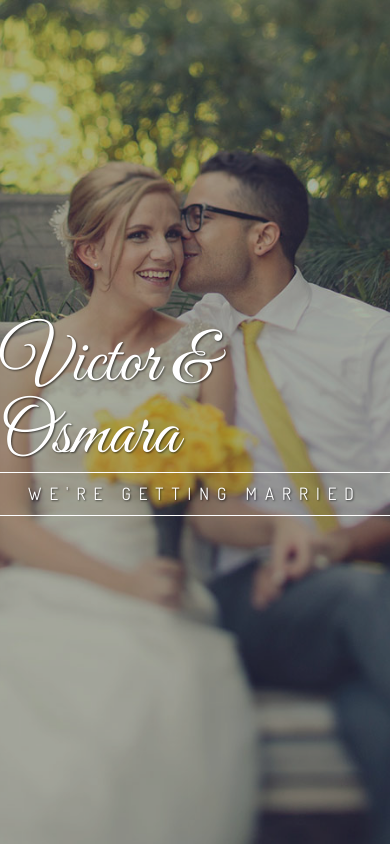
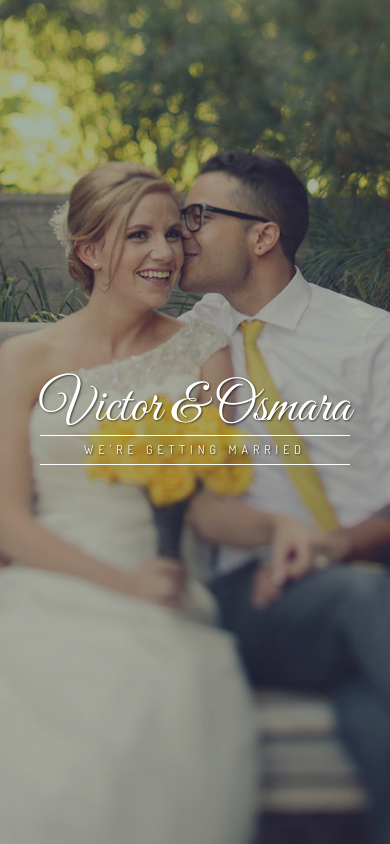
Before and after one commit to CPrz21/wedding-invitation-v1, a Next.js app: page / in a window 390 px wide. Built offline with nearby package versions, Linux system fonts and the light colour scheme.

Commit message:
feat: adds font sizes for main section

```diff
--- a/app/globals.scss
+++ b/app/globals.scss
@@ -24,4 +24,20 @@ body {
       rgb(var(--background-end-rgb))
     )
     rgb(var(--background-start-rgb)); */
+
+  h1 {
+    font-size: 4.5rem /* 72px */;
+    line-height: 1;
+    // @media (max-width: 1280px) {
+    //   font-size: 60px;
+    // }
+    @media (max-width: 1024px) {
+      font-size: 32px;
+      line-height: 1;
+    }
+    @media (max-width: 768px) {
+      font-size: 55px;
+      line-height: 1;
+    }
+  }
 }
--- a/components/main-section/index.tsx
+++ b/components/main-section/index.tsx
@@ -7,11 +7,16 @@ export const MainSection = () => {
     <section
       className={`${styles.hero} w-screen h-screen flex items-center justify-center`}>
       <div className={`${styles['couple-name-container']}`}>
-        <h1 className={`${great_vibes.className} text-7xl text-white`}>
+        <h1 className={`${great_vibes.className} text-white text-center`}>
           Victor & Osmara
         </h1>
         <h4>WE'RE GETTING MARRIED</h4>
       </div>
+      {/* //TODO: Do it last  */}
+      {/* <div>
+        <h4 className={great_vibes.className}>Save the date</h4>
+        <span className='date'>25 DEC 2023</span>
+      </div> */}
     </section>
   );
 };
--- a/components/main-section/styles.module.scss
+++ b/components/main-section/styles.module.scss
@@ -22,7 +22,7 @@
     z-index: 10;
   }
 
-  h4 {
+  > h4 {
     font-size: 17px;
     color: #fff;
     text-transform: uppercase;
@@ -34,5 +34,15 @@
     z-index: 10;
     letter-spacing: 8px;
     text-align: center;
+    @media (max-width: 1024px) {
+      font-size: 14px;
+      line-height: 1;
+      letter-spacing: 7px;
+    }
+    @media (max-width: 768px) {
+      font-size: 12px;
+      line-height: 1;
+      letter-spacing: 5px;
+    }
   }
 }
```
